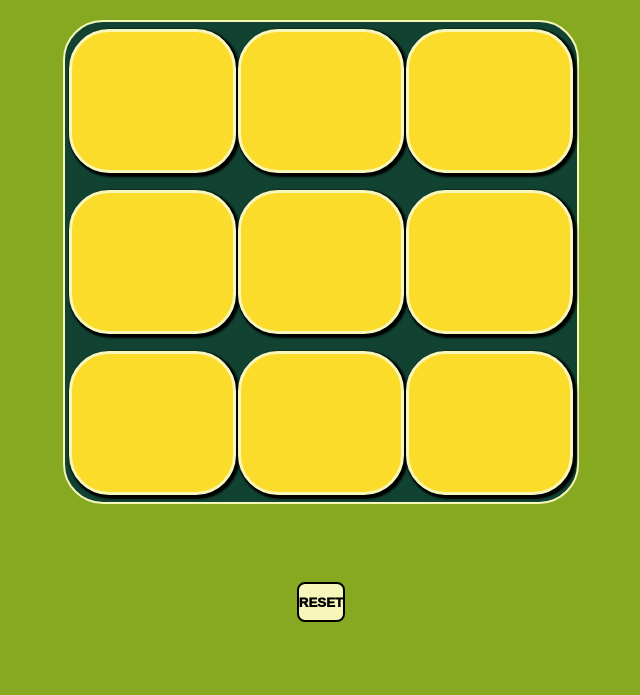
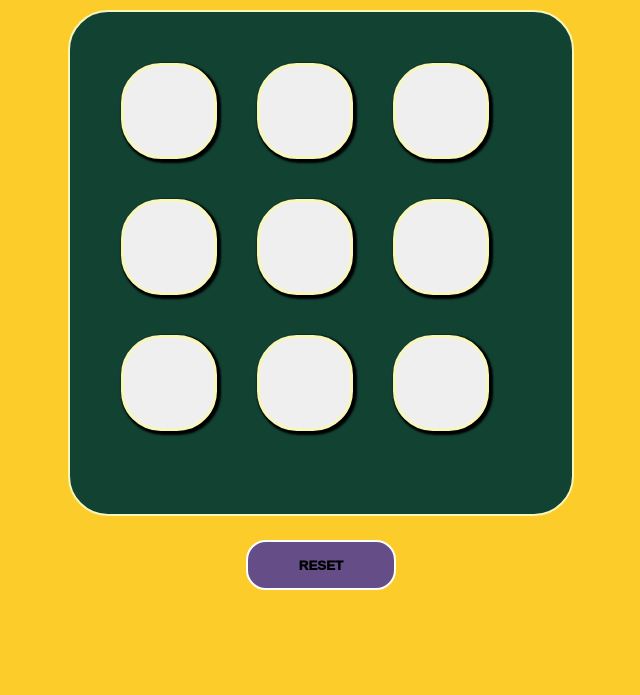
Before and after one commit to Ramniwasak/TIC-TAC-TOE, a plain HTML site: page tic.html in a window 1280 px wide. Shown: the part 105-800 px from the top of the page, without its empty margins (319-959 px from the left). Drawn offline with Linux system fonts and the light colour scheme.

Commit message:
Update tic.css

```diff
--- a/tic.css
+++ b/tic.css
@@ -4,50 +4,51 @@
 }
 body{
     text-align: center;
-    background-color:#87A922 ;
+    background-color:#FCCD2A ;
 }
 h1{
-font-size: 5vh;
-color: white;
+font-size: 10vh;
+color: rgb(8, 6, 6);
 }
-#con{
-    height: 80vh;
+ #con{
+    height: 100%;
     width: 100%;
     display: flex;
     justify-content: center;
     align-items: center;
 
+
 }
 #game{
-    height: 60vh;
-    width: 40vw;
-    display: flex;
-    justify-content: center;
-    align-items: center;
-    flex-wrap: wrap;
+    height: 50vh;
+    width: 50vh;
+    display: grid;
+    grid-template-columns:repeat(3,3fr);
     background-color: #114232;
-    gap: 2px;
+    gap: 1vh;
     border-radius: 5vh;
     border: 2px solid #F7F6BB;
+    padding:  4vw 4vw 4vw 4vw;
+    margin: 3vh 3vh 3vh 3vh;
 }
 .boxes{
-    height: 18vh;
-    width: 13vw;
-    background-color: #FCDC2A;
-    border: 3px solid #F7F6BB;
+    height:12vh;
+    width: 12vh;
+    position: relative;
+     border: 3px solid #F7F6BB;
     border-radius: 5vh;
-    font-size: large;
-    text-align: center;
+    text-align:center;
     box-shadow:2px 2px 2px 2px  black;
-font-size: 10vh;
-color: white;
+font-size:5vh;
+color: black;
 }
 .button{
-    height: 5vh;
+    height: 50px;
+    width: 150px;
     color:black;
-    background-color: #F7F6BB;
-    border: 2px solid black;
-    border-radius: 1vh;
+    background-color: #654e87;
+    border: 2px solid white;
+    border-radius: 2.5vh;
     font-weight: 1000;
 }
 #hh{
@@ -66,7 +67,7 @@ font-weight: bold;
     display: none;
 }
 .msg{
-    color: white;
+    color: black;
     line-height: 6vh;
     font-size: 3vh;
 }
```
